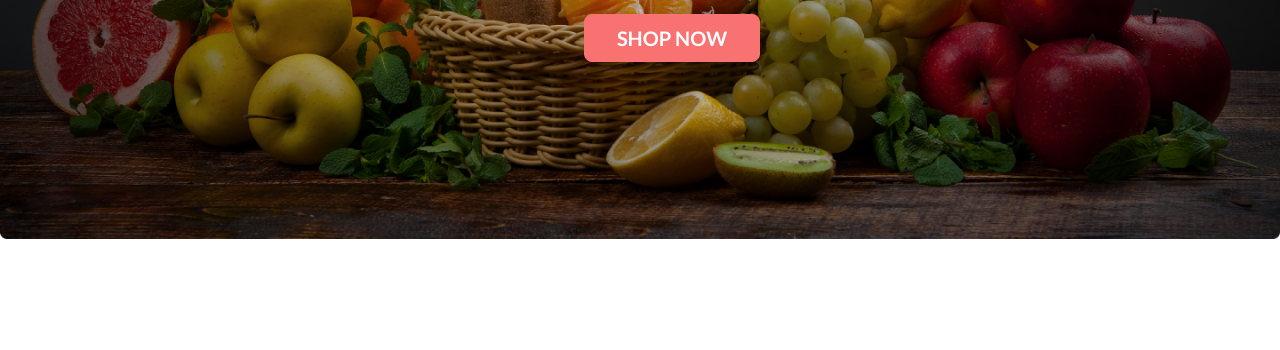
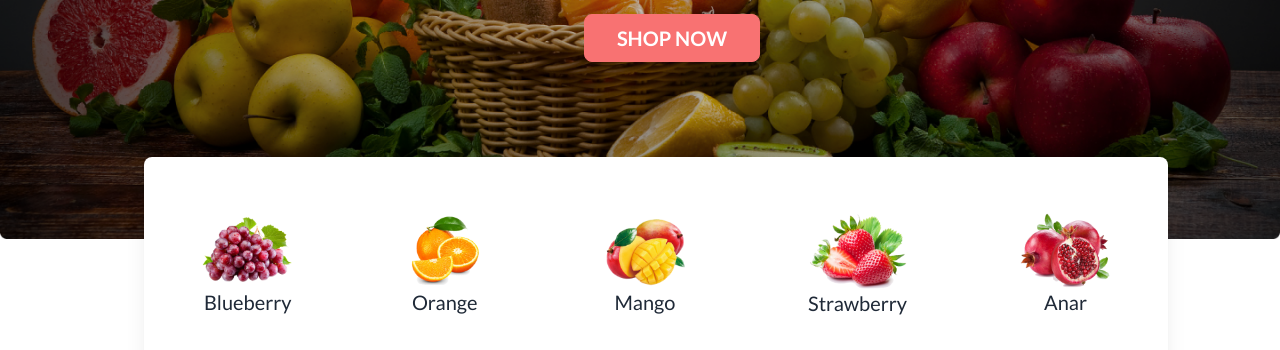
Before and after one commit to Taysir3/fruit-burst, a plain HTML site: page index.html in a window 1280 px wide. Shown: the part 450-800 px from the top of the page. Drawn offline with nearby package versions, Linux system fonts and the light colour scheme.

Commit message:
2nd done

```diff
--- a/index.html
+++ b/index.html
@@ -113,9 +113,31 @@
         </button>
         <button class="flex text-sm bg-[#F85559] px-2 py-1 rounded-lg cursor-pointer md:hidden">Shop Now</button>
       </div>
+      <div class="hidden md:hidden lg:flex absolute bg-white p-14 gap-28 w-[80%] -bottom-32 ml-36 rounded-lg shadow-xl container mx-auto justify-center">
+        <div>
+          <img src="images/fruit1.png" alt="">
+          <p class="text-xl text-center">Blueberry</p>
+        </div>
+        <div>
+          <img src="images/fruit2.png" alt="">
+          <p class="text-xl text-center">Orange</p>
+        </div>
+        <div>
+          <img src="images/fruit3.png" alt="">
+          <p class="text-xl text-center">Mango</p>
+        </div>
+        <div>
+          <img src="images/fruit4.png" alt="">
+          <p class="text-xl text-center">Strawberry</p>
+        </div>
+        <div>
+          <img src="images/fruit5.png" alt="">
+          <p class="text-xl text-center">Anar</p>
+        </div>
+      </div>
     </div>
     <!-- Deal of the Day -->
-    <div class="my-40 flex flex-col items-center">
+    <div class="my-6 md:my-60 flex flex-col items-center">
       <div class="flex flex-col md:flex-row gap-6 md:gap-0 items-center mb-12 justify-around">
         <!-- Text Container -->
         <div class="flex flex-col gap-4 text-center md:text-left container">
@@ -250,7 +272,6 @@
           <h1 class="mb-5 text-5xl font-black">Meet the team section</h1>
           <p class="mb-5">Provident cupiditate voluptatem et in. Quaerat fugiat ut assumenda excepturi exercitationem
             quasi. In deleniti eaque aut repudiandae et a id nisi.</p>
-          <button class="btn btn-primary">Get Started</button>
         </div>
       </div>
       <div>
@@ -327,10 +348,10 @@
     <div>
       <div class="navbar-center flex">
         <img class="w-1/4 md:w-auto" src="images/logo.png" alt="">
-        <a class="btn btn-ghost normal-case text-xl md:text-4xl font-bold md:text-white">Fruit Burst</a>
+        <a class="btn btn-ghost normal-case text-xl md:text-4xl font-bold text-white">Fruit Burst</a>
       </div>
     </div>
-    <div class="grid grid-flow-col text-white gap-4">
+    <div class="grid grid-cols-3 md:grid-cols-6  text-white gap-4">
       <a class="link link-hover">Home</a>
       <a class="link link-hover">About us</a>
       <a class="link link-hover">Shop</a>
```
